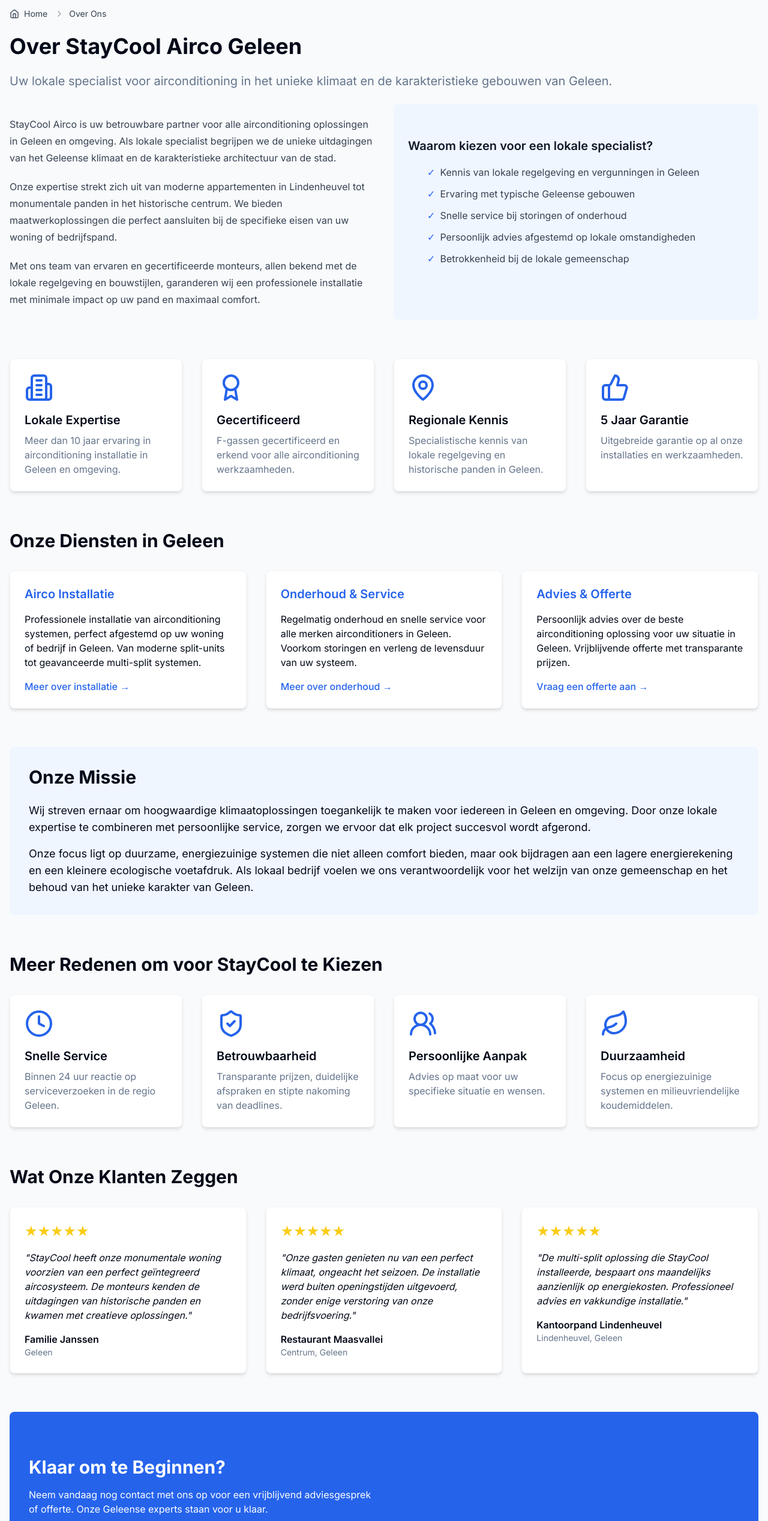
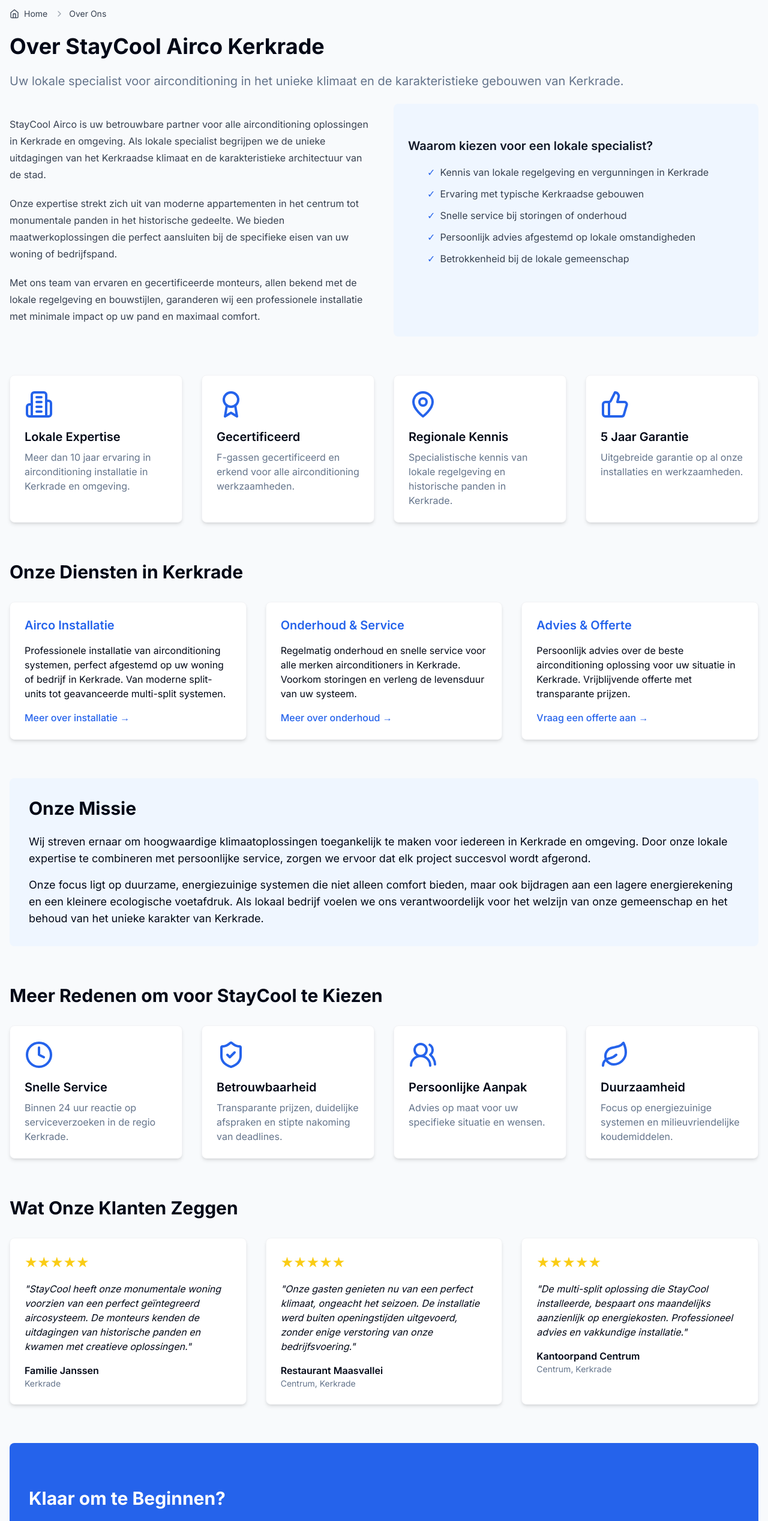
Before and after one commit to MarvinNL046/aircoinstallatiekerkrade.nl, a Next.js app: page /over-ons in a window 1280 px wide. Shown: the part 100-2635 px from the top of the page at 60% size. Built offline with nearby package versions, Linux system fonts and the light colour scheme; grey boxes are pictures that could not be loaded.

Commit message:
Update website content to reference Kerkrade instead of Geleen

```diff
--- a/app/over-ons/page.tsx
+++ b/app/over-ons/page.tsx
@@ -4,15 +4,15 @@ import { Breadcrumb } from "@/components/navigation/breadcrumb";
 import Link from "next/link";
 
 export const metadata: Metadata = {
-  title: 'Over Ons | StayCool Airco Geleen',
-  description: 'Maak kennis met StayCool Airco - uw lokale specialist voor airconditioning installatie, onderhoud en reparatie in Geleen en omgeving. Ontdek onze expertise en persoonlijke aanpak.',
+  title: 'Over Ons | StayCool Airco Kerkrade',
+  description: 'Maak kennis met StayCool Airco - uw lokale specialist voor airconditioning installatie, onderhoud en reparatie in Kerkrade en omgeving. Ontdek onze expertise en persoonlijke aanpak.',
 };
 
 const features = [
   {
     icon: Building2,
     title: 'Lokale Expertise',
-    description: 'Meer dan 10 jaar ervaring in airconditioning installatie in Geleen en omgeving.'
+    description: 'Meer dan 10 jaar ervaring in airconditioning installatie in Kerkrade en omgeving.'
   },
   {
     icon: Award,
@@ -22,7 +22,7 @@ const features = [
   {
     icon: MapPin,
     title: 'Regionale Kennis',
-    description: 'Specialistische kennis van lokale regelgeving en historische panden in Geleen.'
+    description: 'Specialistische kennis van lokale regelgeving en historische panden in Kerkrade.'
   },
   {
     icon: ThumbsUp,
@@ -35,7 +35,7 @@ const additionalFeatures = [
   {
     icon: Clock,
     title: 'Snelle Service',
-    description: 'Binnen 24 uur reactie op serviceverzoeken in de regio Geleen.'
+    description: 'Binnen 24 uur reactie op serviceverzoeken in de regio Kerkrade.'
   },
   {
     icon: ShieldCheck,
@@ -57,17 +57,17 @@ const additionalFeatures = [
 const testimonials = [
   {
     name: "Familie Janssen",
-    location: "Geleen",
+    location: "Kerkrade",
     quote: "StayCool heeft onze monumentale woning voorzien van een perfect geïntegreerd aircosysteem. De monteurs kenden de uitdagingen van historische panden en kwamen met creatieve oplossingen."
   },
   {
     name: "Restaurant Maasvallei",
-    location: "Centrum, Geleen",
+    location: "Centrum, Kerkrade",
     quote: "Onze gasten genieten nu van een perfect klimaat, ongeacht het seizoen. De installatie werd buiten openingstijden uitgevoerd, zonder enige verstoring van onze bedrijfsvoering."
   },
   {
-    name: "Kantoorpand Lindenheuvel",
-    location: "Lindenheuvel, Geleen",
+    name: "Kantoorpand Centrum",
+    location: "Centrum, Kerkrade",
     quote: "De multi-split oplossing die StayCool installeerde, bespaart ons maandelijks aanzienlijk op energiekosten. Professioneel advies en vakkundige installatie."
   }
 ];
@@ -82,21 +82,21 @@ export default function AboutPage() {
       <Breadcrumb items={breadcrumbItems} />
 
       <section className="mb-16">
-        <h1 className="text-4xl font-bold mb-6">Over StayCool Airco Geleen</h1>
+        <h1 className="text-4xl font-bold mb-6">Over StayCool Airco Kerkrade</h1>
         <div className="prose max-w-none">
           <p className="text-xl mb-6 text-muted-foreground">
-            Uw lokale specialist voor airconditioning in het unieke klimaat en de karakteristieke gebouwen van Geleen.
+            Uw lokale specialist voor airconditioning in het unieke klimaat en de karakteristieke gebouwen van Kerkrade.
           </p>
           <div className="grid grid-cols-1 md:grid-cols-2 gap-8 mb-8">
             <div>
               <p className="mb-4">
-                StayCool Airco is uw betrouwbare partner voor alle airconditioning oplossingen in Geleen en omgeving.
-                Als lokale specialist begrijpen we de unieke uitdagingen van het Geleense klimaat en de karakteristieke
+                StayCool Airco is uw betrouwbare partner voor alle airconditioning oplossingen in Kerkrade en omgeving.
+                Als lokale specialist begrijpen we de unieke uitdagingen van het Kerkraadse klimaat en de karakteristieke
                 architectuur van de stad.
               </p>
               <p className="mb-4">
-                Onze expertise strekt zich uit van moderne appartementen in Lindenheuvel tot monumentale panden in het historische
-                centrum. We bieden maatwerkoplossingen die perfect aansluiten bij de specifieke eisen van uw woning of bedrijfspand.
+                Onze expertise strekt zich uit van moderne appartementen in het centrum tot monumentale panden in het historische
+                gedeelte. We bieden maatwerkoplossingen die perfect aansluiten bij de specifieke eisen van uw woning of bedrijfspand.
               </p>
               <p>
                 Met ons team van ervaren en gecertificeerde monteurs, allen bekend met de lokale regelgeving en bouwstijlen,
@@ -108,11 +108,11 @@ export default function AboutPage() {
               <ul className="space-y-2">
                 <li className="flex items-start">
                   <span className="text-blue-600 mr-2">✓</span>
-                  <span>Kennis van lokale regelgeving en vergunningen in Geleen</span>
+                  <span>Kennis van lokale regelgeving en vergunningen in Kerkrade</span>
                 </li>
                 <li className="flex items-start">
                   <span className="text-blue-600 mr-2">✓</span>
-                  <span>Ervaring met typische Geleense gebouwen</span>
+                  <span>Ervaring met typische Kerkraadse gebouwen</span>
                 </li>
                 <li className="flex items-start">
                   <span className="text-blue-600 mr-2">✓</span>
@@ -146,12 +146,12 @@ export default function AboutPage() {
       </section>
 
       <section className="mb-16">
-        <h2 className="text-3xl font-bold mb-8">Onze Diensten in Geleen</h2>
+        <h2 className="text-3xl font-bold mb-8">Onze Diensten in Kerkrade</h2>
         <div className="grid grid-cols-1 md:grid-cols-3 gap-8">
           <div className="bg-white p-6 rounded-lg shadow-md border border-gray-100">
             <h3 className="text-xl font-semibold mb-4 text-blue-600">Airco Installatie</h3>
             <p className="mb-4">
-              Professionele installatie van airconditioning systemen, perfect afgestemd op uw woning of bedrijf in Geleen.
+              Professionele installatie van airconditioning systemen, perfect afgestemd op uw woning of bedrijf in Kerkrade.
               Van moderne split-units tot geavanceerde multi-split systemen.
             </p>
             <Link href="/diensten" className="text-blue-600 hover:underline font-medium">
@@ -161,7 +161,7 @@ export default function AboutPage() {
           <div className="bg-white p-6 rounded-lg shadow-md border border-gray-100">
             <h3 className="text-xl font-semibold mb-4 text-blue-600">Onderhoud & Service</h3>
             <p className="mb-4">
-              Regelmatig onderhoud en snelle service voor alle merken airconditioners in Geleen.
+              Regelmatig onderhoud en snelle service voor alle merken airconditioners in Kerkrade.
               Voorkom storingen en verleng de levensduur van uw systeem.
             </p>
             <Link href="/kennisbank/onderhoud-tips" className="text-blue-600 hover:underline font-medium">
@@ -171,7 +171,7 @@ export default function AboutPage() {
           <div className="bg-white p-6 rounded-lg shadow-md border border-gray-100">
             <h3 className="text-xl font-semibold mb-4 text-blue-600">Advies & Offerte</h3>
             <p className="mb-4">
-              Persoonlijk advies over de beste airconditioning oplossing voor uw situatie in Geleen.
+              Persoonlijk advies over de beste airconditioning oplossing voor uw situatie in Kerkrade.
               Vrijblijvende offerte met transparante prijzen.
             </p>
             <Link href="/offerte" className="text-blue-600 hover:underline font-medium">
@@ -184,13 +184,13 @@ export default function AboutPage() {
       <section className="bg-blue-50 p-8 rounded-lg mb-16">
         <h2 className="text-3xl font-bold mb-6">Onze Missie</h2>
         <p className="text-lg mb-4">
-          Wij streven ernaar om hoogwaardige klimaatoplossingen toegankelijk te maken voor iedereen in Geleen en omgeving.
+          Wij streven ernaar om hoogwaardige klimaatoplossingen toegankelijk te maken voor iedereen in Kerkrade en omgeving.
           Door onze lokale expertise te combineren met persoonlijke service, zorgen we ervoor dat elk project succesvol wordt afgerond.
         </p>
         <p className="text-lg">
           Onze focus ligt op duurzame, energiezuinige systemen die niet alleen comfort bieden, maar ook bijdragen aan een lagere
           energierekening en een kleinere ecologische voetafdruk. Als lokaal bedrijf voelen we ons verantwoordelijk voor het
-          welzijn van onze gemeenschap en het behoud van het unieke karakter van Geleen.
+          welzijn van onze gemeenschap en het behoud van het unieke karakter van Kerkrade.
         </p>
       </section>
 
@@ -233,7 +233,7 @@ export default function AboutPage() {
               <h2 className="text-3xl font-bold mb-4">Klaar om te Beginnen?</h2>
               <p className="mb-6">
                 Neem vandaag nog contact met ons op voor een vrijblijvend adviesgesprek of offerte.
-                Onze Geleense experts staan voor u klaar.
+                Onze Kerkraadse experts staan voor u klaar.
               </p>
               <div className="flex flex-wrap gap-4">
                 <Link
@@ -256,7 +256,7 @@ export default function AboutPage() {
                   width="100%"
                   height="100%"
                   src="https://www.youtube.com/embed/9m-jkGgfLog"
-                  title="StayCool Airco Geleen Bedrijfsvideo"
+                  title="StayCool Airco Kerkrade Bedrijfsvideo"
                   frameBorder="0"
                   allow="accelerometer; autoplay; clipboard-write; encrypted-media; gyroscope; picture-in-picture"
                   allowFullScreen
--- a/app/page.tsx
+++ b/app/page.tsx
@@ -9,10 +9,10 @@ import { generateOrganizationSchema } from "@/lib/schema"
 import Script from "next/script"
 
 export const metadata: Metadata = {
-  title: 'StayCool Airco Geleen | #1 in Airconditioning ✓',
-  description: 'Dé airco specialist van Geleen! Professionele airco installatie voor woning en bedrijf door StayCool Airco. ✓ Gratis offerte ✓ Erkend installateur ✓ Alle topmerken ✓ 5 jaar garantie. Bel: 046 202 1430',
+  title: 'StayCool Airco Kerkrade | #1 in Airconditioning ✓',
+  description: 'Dé airco specialist van Kerkrade! Professionele airco installatie voor woning en bedrijf door StayCool Airco. ✓ Gratis offerte ✓ Erkend installateur ✓ Alle topmerken ✓ 5 jaar garantie. Bel: 046 202 1430',
   alternates: {
-    canonical: 'https://aircoinstallatiegeleen.nl'
+    canonical: 'https://aircoinstallatiekerkrade.nl'
   }
 }
 
@@ -46,7 +46,7 @@ export default function HomePage() {
             </div>
             <div className="text-center mt-8">
               <p className="text-lg text-muted-foreground">
-                Ontdek hoe StayCool Airco uw ideale partner is voor airconditioning in Geleen en omgeving.
+                Ontdek hoe StayCool Airco uw ideale partner is voor airconditioning in Kerkrade en omgeving.
               </p>
               <p className="mt-4">
                 <a
```
Also changed, not shown: lib/schema.ts (+8 -8 lines).
